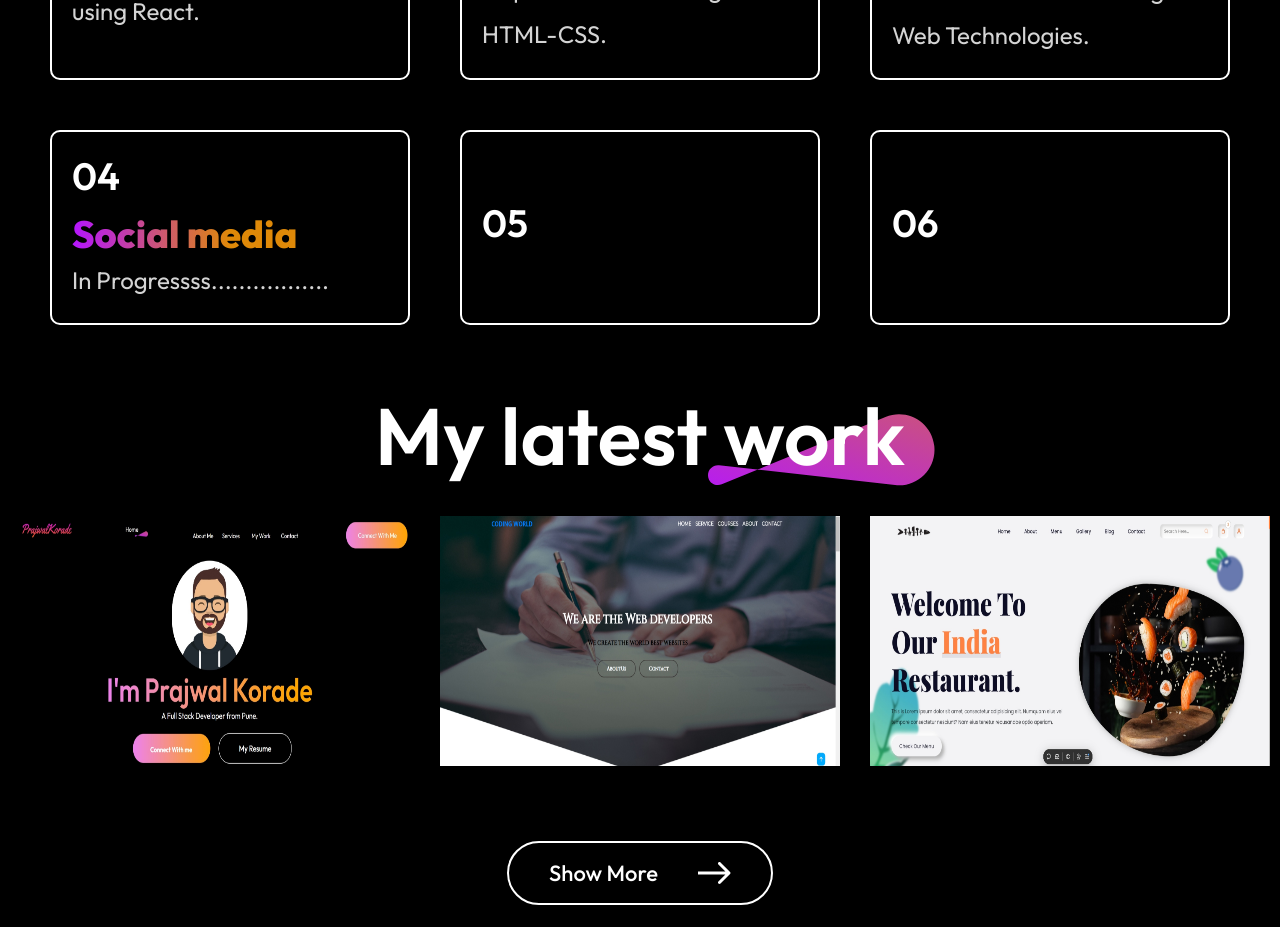
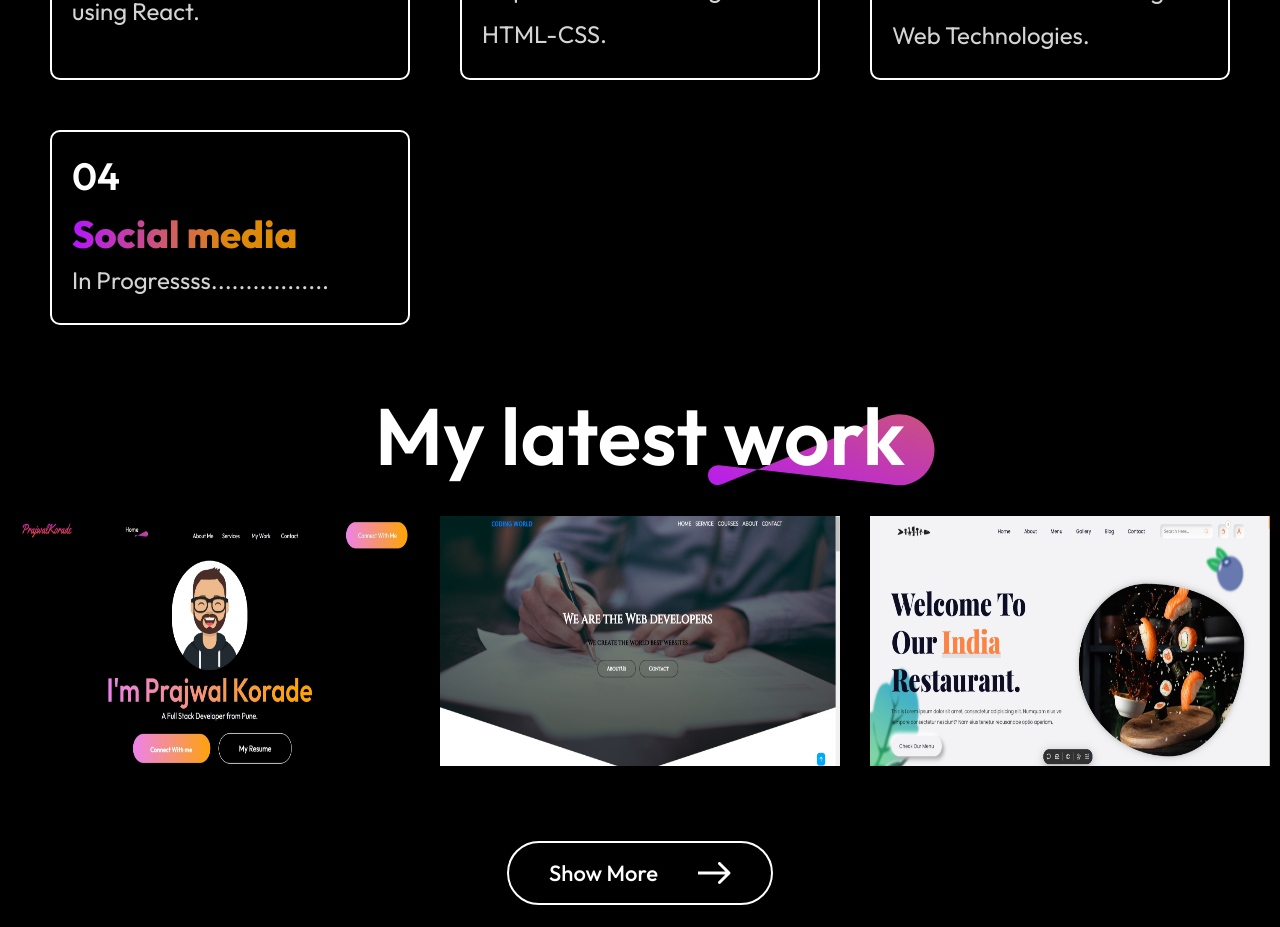
Before and after one commit to Prajwal3702/MY_Portfolio, a React (Vite) app: page / in a window 1280 px wide. Shown: the part 1880-2807 px from the top of the page. Built offline with nearby package versions, Linux system fonts and the light colour scheme.

Commit message:
update services_data

```diff
--- a/src/assets/services_data.js
+++ b/src/assets/services_data.js
@@ -19,16 +19,16 @@ const Services_Data = [
         s_name:"Social media",
         s_desc:"In Progressss................."
     },
-    {
-        s_no:"05",
+   /* {
+        //s_no:"05",
         //s_name:"Social media",
         //s_desc:"In Progressss................."
     },
     {
-        s_no:"06",
+       //s_no:"06",
         //s_name:"Content writing",
         //s_desc:"Web development is the process of building, programming..."
-    },
+    },*/
 ]
 
 export default Services_Data;
```
